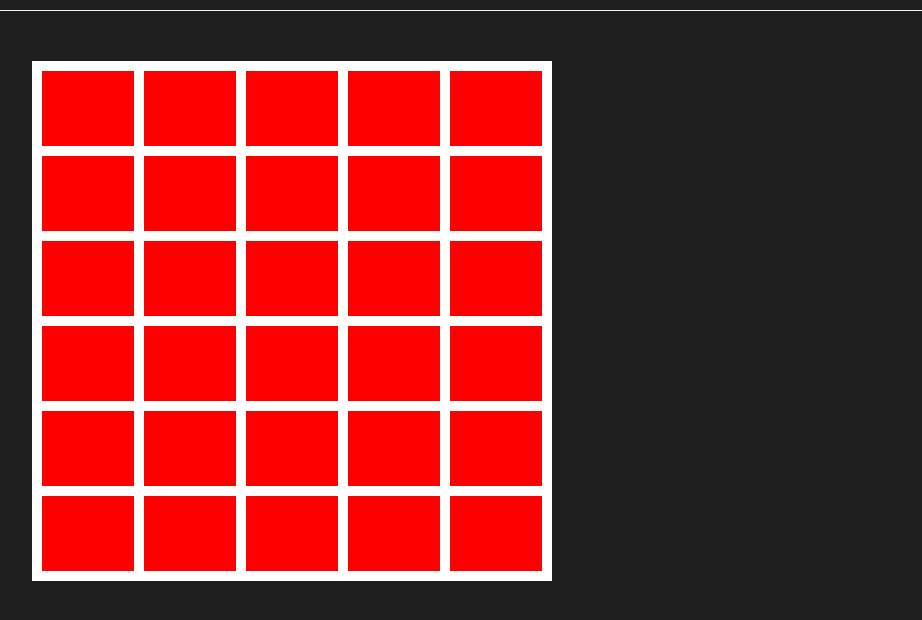
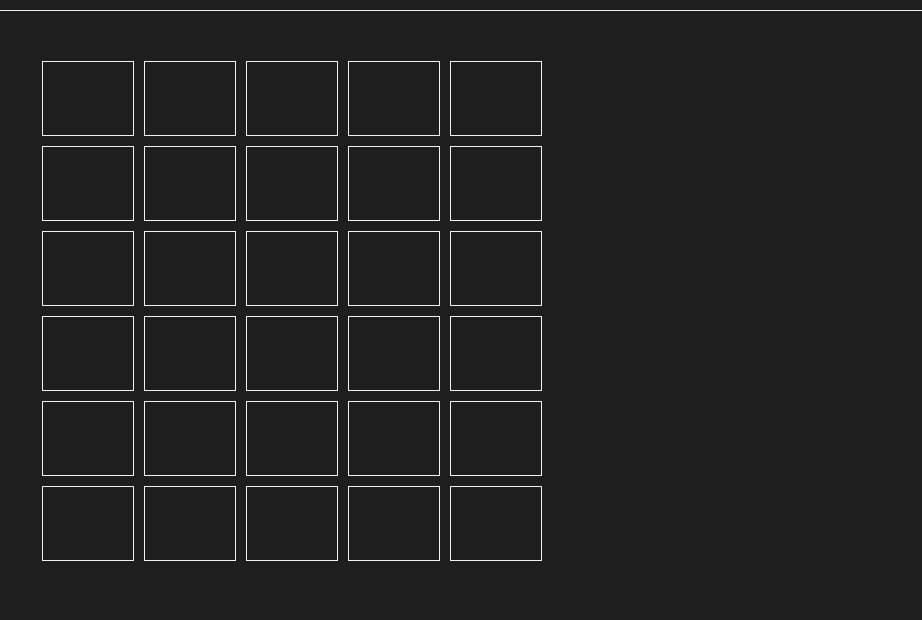
Before and after one commit to jonescha1/wordleClone, a plain HTML site: page public/index.html in a window 1280 px wide. Shown: the part 40-660 px from the top of the page, without its empty margins (348-1270 px from the left). Drawn offline with Linux system fonts and the light colour scheme; a web font is replaced by a local one.

Commit message:
removed background color and padding of the board and board blocks

```diff
--- a/public/styles/style.css
+++ b/public/styles/style.css
@@ -55,18 +55,19 @@ header .menu-right button {
 #board {
   width: 500px;
   height: 500px;
-  padding: 10px;
-  background-color: white;
+  /* padding: 10px; */
+  /* background-color: white; */
   display: grid;
   grid-template-columns: auto auto auto auto auto;
   gap: 10px;
 }
 /* These divs are generated from the main.js file */
 #board .block {
-  background-color: red;
+  /* background-color: red; */
   font-size: 3rem;
   display: flex;
   justify-content: center;
   align-items: center;
+  border: 1px solid #f1f1f1;
 }
 /*************************************************************/
```
